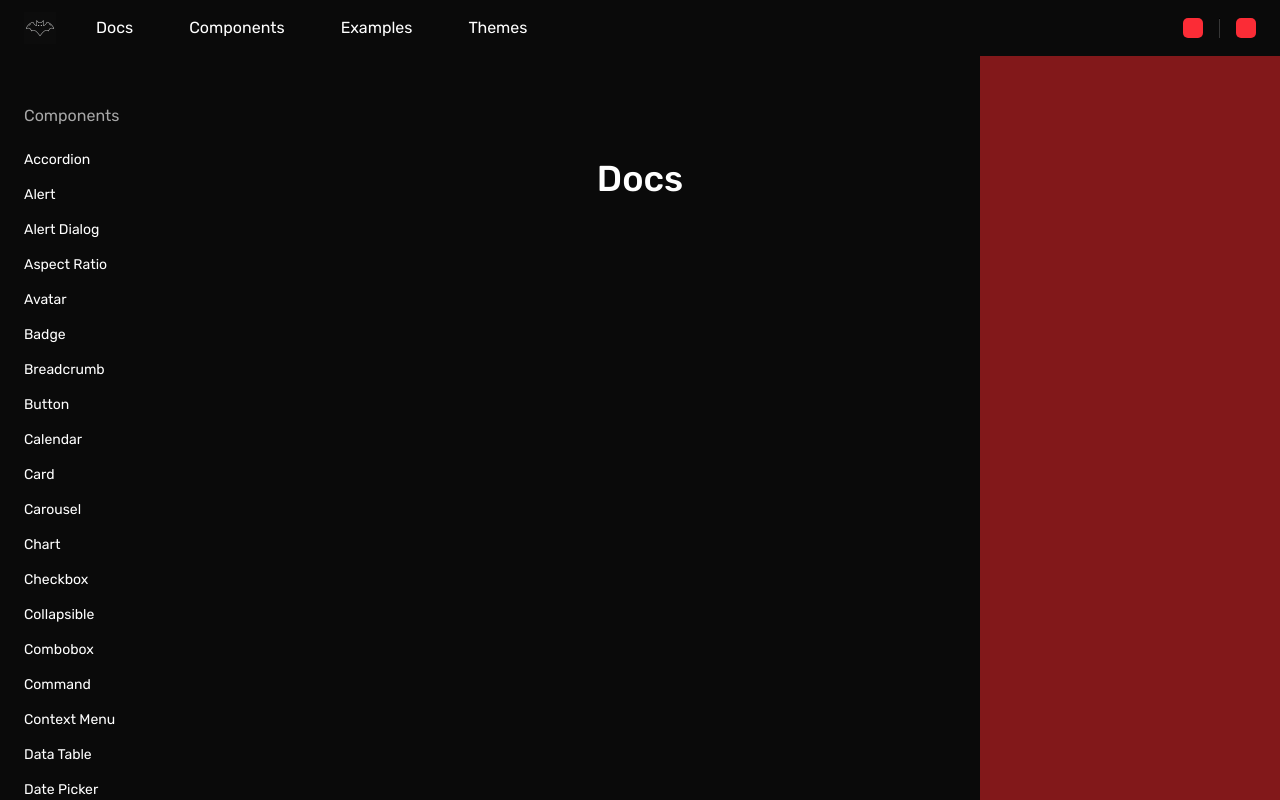
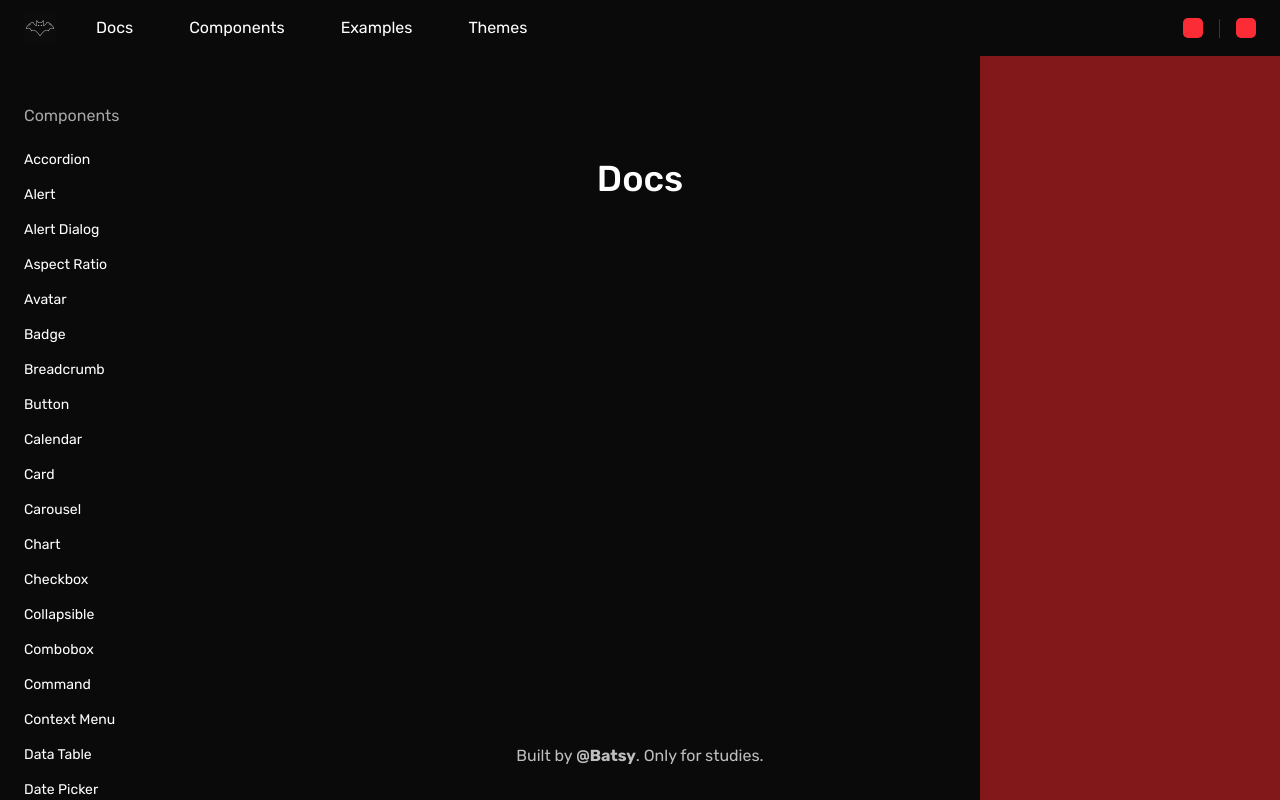
Before and after one commit to Batsy13/bat-ui, a React (Vite) app: page /docs in a window 1280 px wide. Built offline with nearby package versions, Linux system fonts and the light colour scheme.

Commit message:
fix: fix footer

```diff
--- a/src/components/docs-layout.tsx
+++ b/src/components/docs-layout.tsx
@@ -4,9 +4,9 @@ import { Footer } from "./ui/footer";
 
 export const DocsLayout = () => {
   return (
-        <div className="bg-[#0a0a0a] h-dvh grid grid-cols-[300px_1fr_300px]">
+    <div className="bg-[#0a0a0a] h-screen grid grid-cols-[300px_1fr_300px]">
       <NavSidebar />
-            <main className="grid w-full h-full overflow-scroll no-scrollbar">
+      <main className="flex flex-col h-full pb-10 w-full overflow-scroll no-scrollbar">
         <Outlet />
         <Footer />
       </main>
--- a/src/components/ui/footer.tsx
+++ b/src/components/ui/footer.tsx
@@ -2,8 +2,8 @@ import { Link } from "react-router";
 
 export const Footer = () => {
     return (
-        <footer className="flex items-center justify-center w-full py-6 text-[#BEBEBE]">
-            <span>
+        <footer className="flex items-center justify-center w-full py-12 text-[#BEBEBE]">
+            <div>
                 Built by{" "}
                 <Link
                     to="https://github.com/Batsy13"
@@ -14,7 +14,7 @@ export const Footer = () => {
                     @Batsy
                 </Link>
                 . Only for studies.
-            </span>
+            </div>
         </footer>
     );
 };
```
Lines whose indentation alone changed are shown as unchanged.
